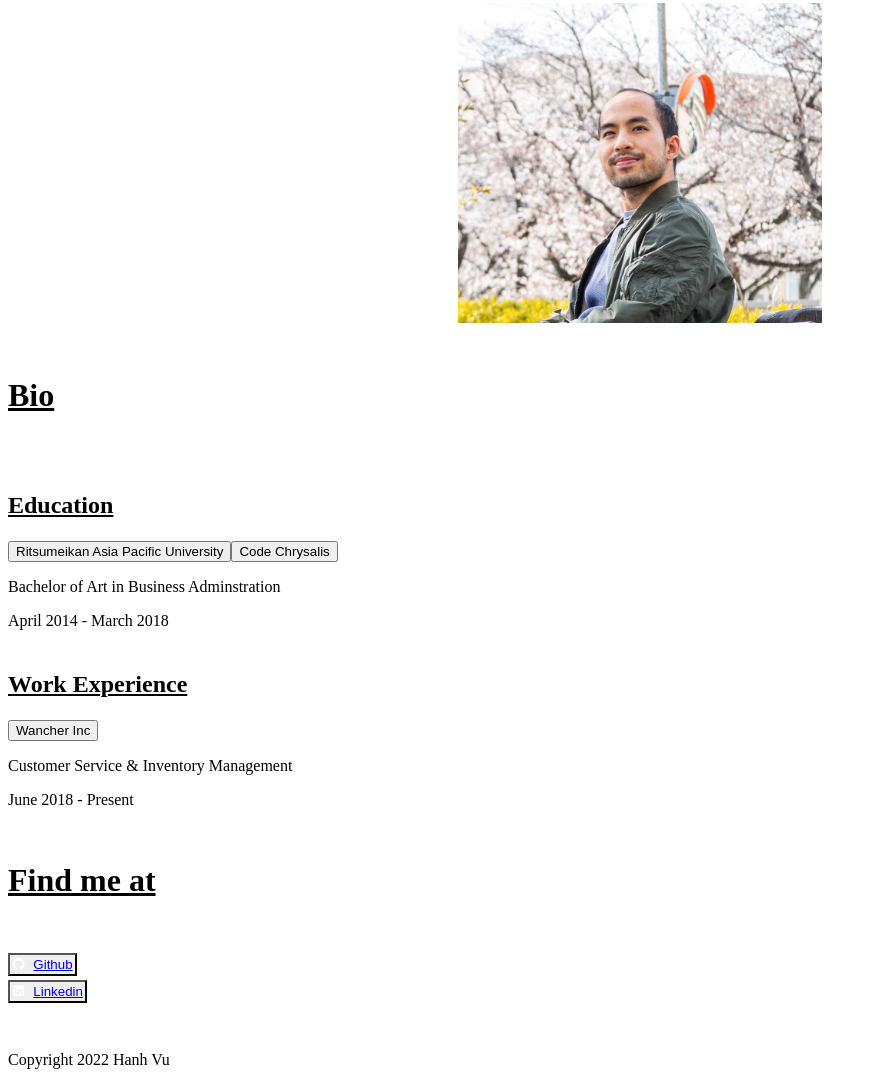
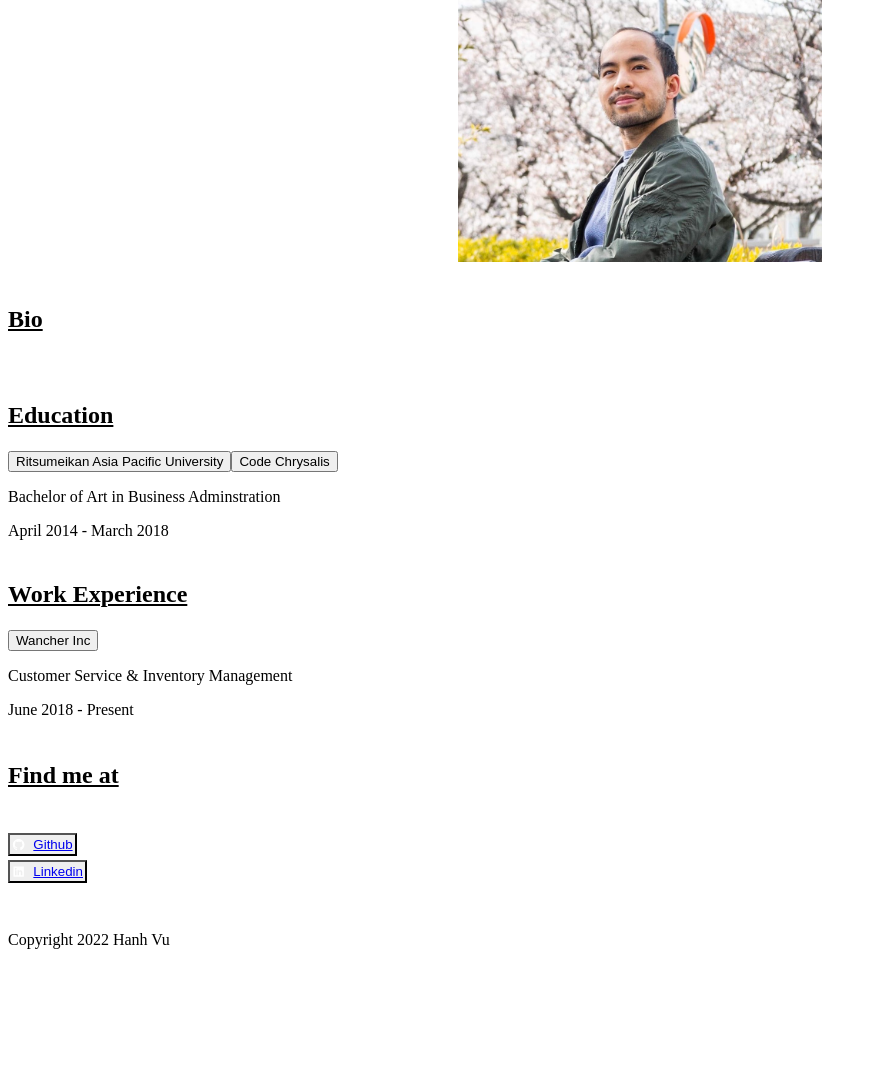
Before and after one commit to hanhqvu/portfolio-v2, a Gatsby site: page / in a window 1280 px wide. Shown: the part 574-1659 px from the top of the page, without its empty margins (0-877 px from the left). After the commit the page ends 1539 px from the top, so only its background shows below. Built offline with nearby package versions, Linux system fonts and the light colour scheme; Gatsby itself is replaced by a stand-in of ours.

Commit message:
fix: padding and header type

```diff
--- a/src/pages/index.js
+++ b/src/pages/index.js
@@ -18,13 +18,13 @@ const IndexPage = () => {
   return (
     <Layout>
       <Container
-        pt="2em"
+        pt={{base: "4em", md: "2em"}}
         pb="2em"
         maxW="container.lg"
       >
         <Hero/>
         <Heading
-          as="h1"
+          as="h2"
           textDecoration="underline"
           textDecorationColor="purple.600"
           paddingTop="1em"
@@ -32,7 +32,7 @@ const IndexPage = () => {
         >About</Heading>
         <About/>
         <Heading
-          as="h1"
+          as="h2"
           textDecoration="underline"
           textDecorationColor="purple.600"
           paddingTop="1em"
@@ -40,7 +40,7 @@ const IndexPage = () => {
         >Bio</Heading>
         <Bio/>
         <Heading
-          as="h1"
+          as="h2"
           textDecoration="underline"
           textDecorationColor="purple.600"
           paddingTop="1em"
```
